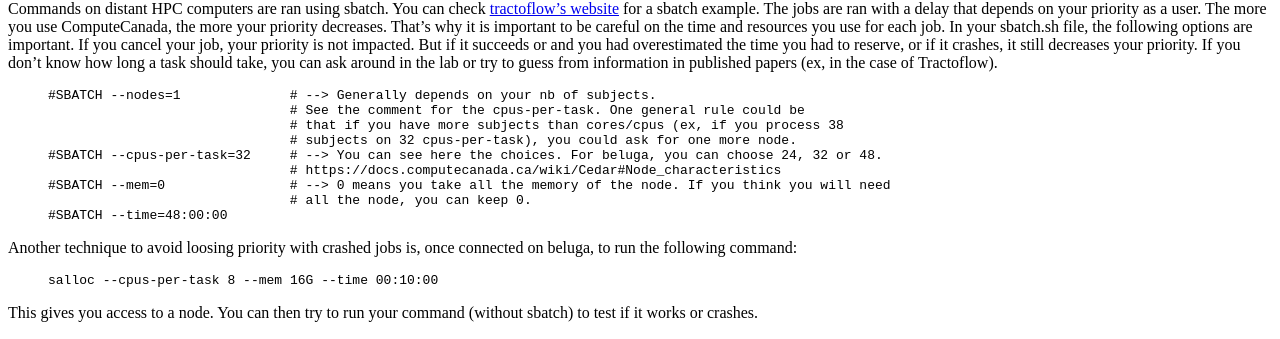
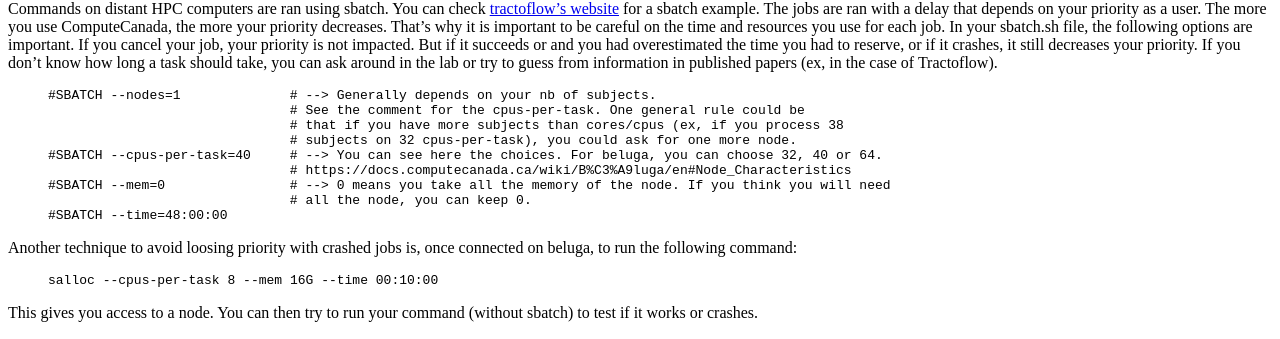
Before and after one commit to scilus/scil-documentation, a Sphinx documentation site: the page built from source/heavy/computing.rst, in a window 1280 px wide and 900 px high, scrolled down 2437 px. Shown: the part 458-797 px from the top of the window. Built offline with Sphinx 7.4.7 and the Read the Docs theme 2.0.0, drawn with Linux system fonts in a browser that asks for light colours.

Commit message:
Update Nodes informations for Beluga
Thanks to @CHrlS98 for spotting this.

```diff
--- a/source/heavy/computing.rst
+++ b/source/heavy/computing.rst
@@ -117,8 +117,8 @@ Commands on distant HPC computers are ran using sbatch. You can check `tractoflo
                                        # See the comment for the cpus-per-task. One general rule could be
                                        # that if you have more subjects than cores/cpus (ex, if you process 38
                                        # subjects on 32 cpus-per-task), you could ask for one more node.
-        #SBATCH --cpus-per-task=32     # --> You can see here the choices. For beluga, you can choose 24, 32 or 48.
-                                       # https://docs.computecanada.ca/wiki/Cedar#Node_characteristics
+        #SBATCH --cpus-per-task=40     # --> You can see here the choices. For beluga, you can choose 32, 40 or 64.
+                                       # https://docs.computecanada.ca/wiki/B%C3%A9luga/en#Node_Characteristics
         #SBATCH --mem=0                # --> 0 means you take all the memory of the node. If you think you will need
                                        # all the node, you can keep 0.
         #SBATCH --time=48:00:00
```
